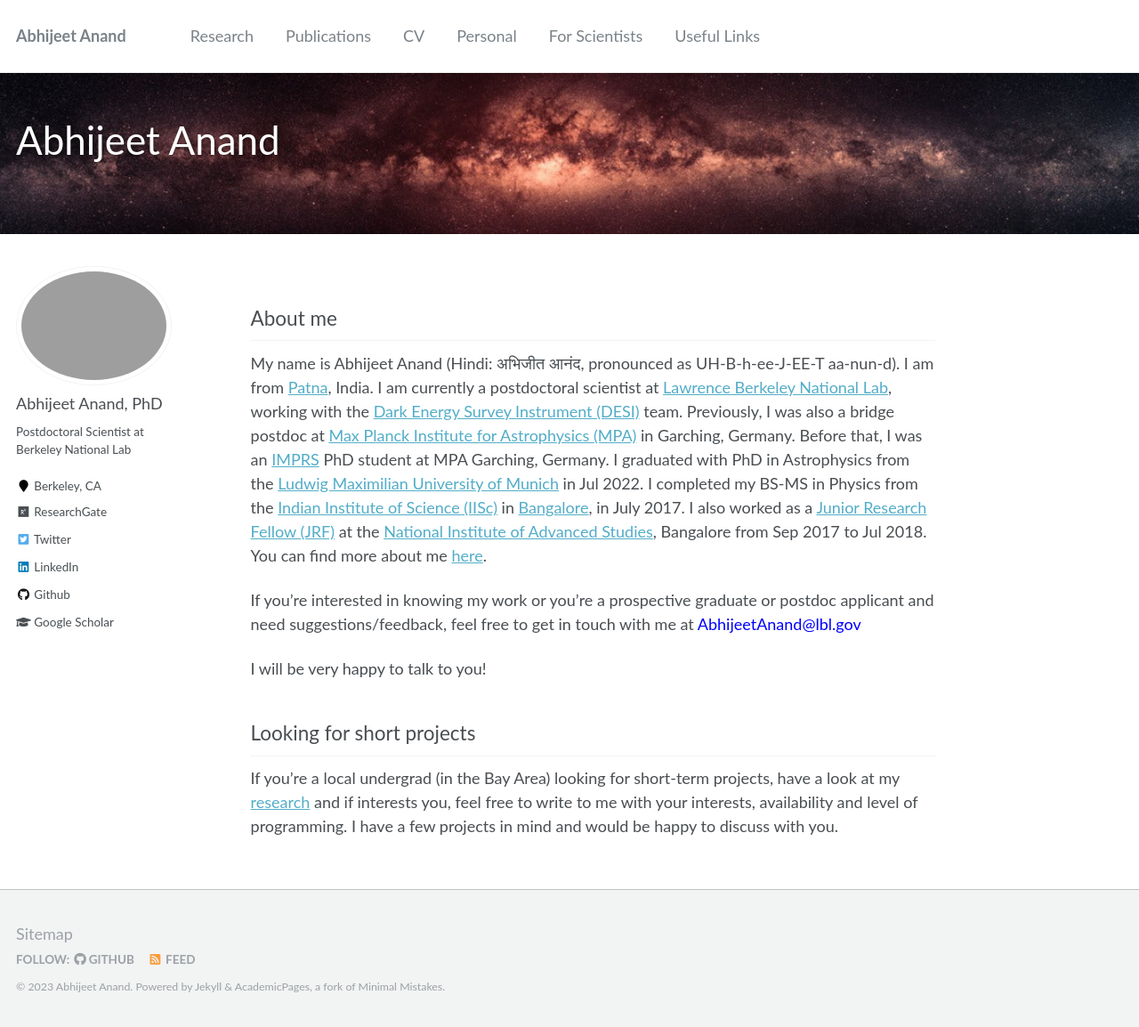
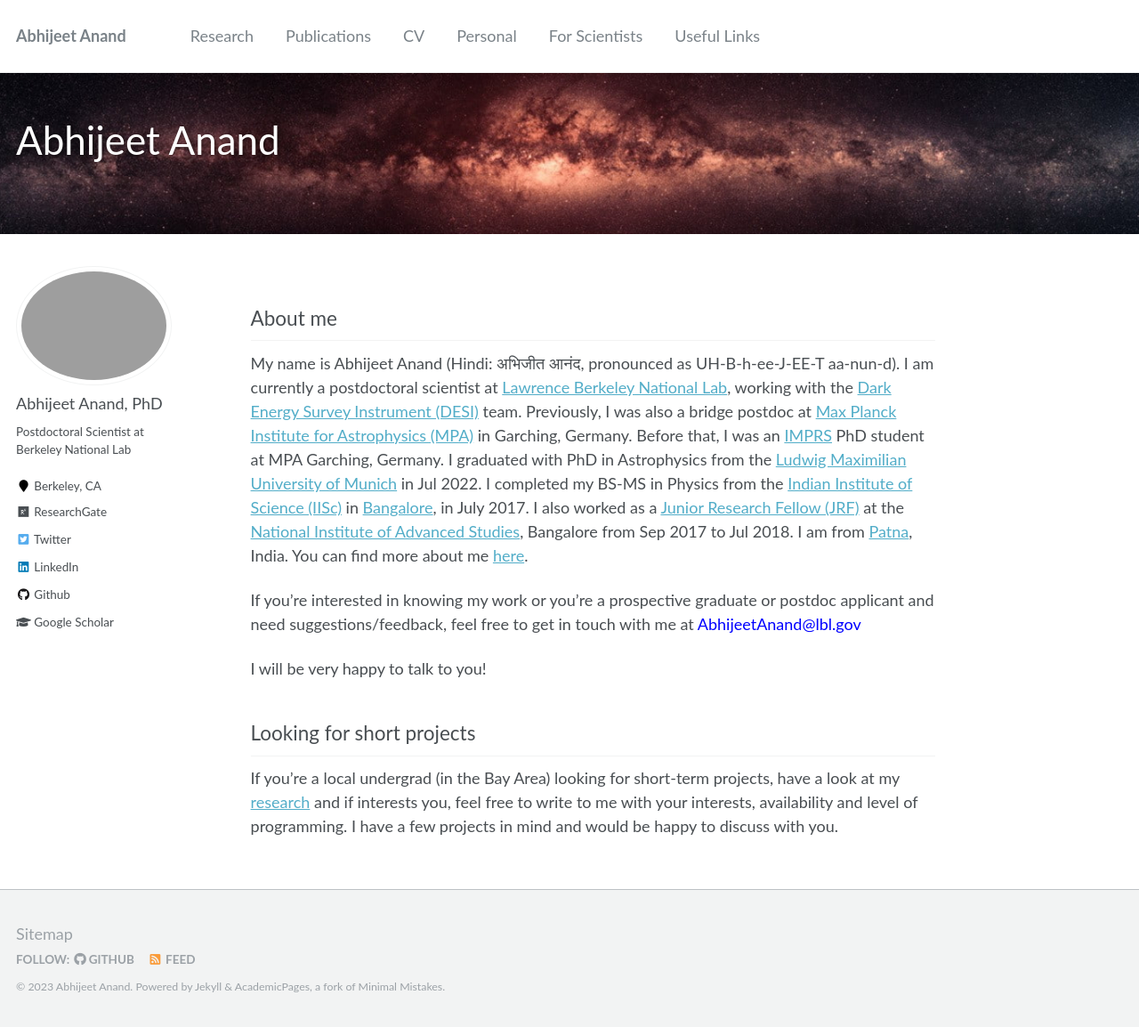
Before and after one commit to tapangoel1994/tapangoel1994.github.io, a Jekyll site: the page built from _pages/about.md, in a window 1280 px wide and 1154 px high. Shown: the whole window at 89% size. Built offline with Jekyll 4.4.1, drawn with Linux system fonts in a browser that asks for light colours.

```diff
--- a/_pages/about.md
+++ b/_pages/about.md
@@ -17,7 +17,7 @@ header:
 
 ## About me
 
-My name is Abhijeet Anand (Hindi: अभिजीत आनंद, pronounced as UH-B-h-ee-J-EE-T aa-nun-d). I am from [Patna](https://en.wikipedia.org/wiki/Patna), India. I am currently a postdoctoral scientist at [Lawrence Berkeley National Lab](https://en.wikipedia.org/wiki/Lawrence_Berkeley_National_Laboratory), working with the [Dark Energy Survey Instrument (DESI)](https://www.desi.lbl.gov/) team. Previously, I was also a bridge postdoc at [Max Planck Institute for Astrophysics (MPA)](https://www.mpa-garching.mpg.de/) in Garching, Germany. Before that, I was an [IMPRS](https://www.imprs-astro.mpg.de/) PhD student at MPA Garching, Germany. I graduated with PhD in Astrophysics from the [Ludwig Maximilian University of Munich](https://en.wikipedia.org/wiki/Ludwig_Maximilian_University_of_Munich) in Jul 2022. I completed my BS-MS in Physics from the [Indian Institute of Science (IISc)](https://en.wikipedia.org/wiki/Indian_Institute_of_Science) in [Bangalore](https://en.wikipedia.org/wiki/Bangalore), in July 2017. I also worked as a [Junior Research Fellow (JRF)](https://en.wikipedia.org/wiki/Junior_Research_Fellowship) at the [National Institute of Advanced Studies](https://en.wikipedia.org/wiki/National_Institute_of_Advanced_Studies), Bangalore from Sep 2017 to Jul 2018. You can find more about me [here](/pages/detailabout).
+My name is Abhijeet Anand (Hindi: अभिजीत आनंद, pronounced as UH-B-h-ee-J-EE-T aa-nun-d). I am currently a postdoctoral scientist at [Lawrence Berkeley National Lab](https://en.wikipedia.org/wiki/Lawrence_Berkeley_National_Laboratory), working with the [Dark Energy Survey Instrument (DESI)](https://www.desi.lbl.gov/) team. Previously, I was also a bridge postdoc at [Max Planck Institute for Astrophysics (MPA)](https://www.mpa-garching.mpg.de/) in Garching, Germany. Before that, I was an [IMPRS](https://www.imprs-astro.mpg.de/) PhD student at MPA Garching, Germany. I graduated with PhD in Astrophysics from the [Ludwig Maximilian University of Munich](https://en.wikipedia.org/wiki/Ludwig_Maximilian_University_of_Munich) in Jul 2022. I completed my BS-MS in Physics from the [Indian Institute of Science (IISc)](https://en.wikipedia.org/wiki/Indian_Institute_of_Science) in [Bangalore](https://en.wikipedia.org/wiki/Bangalore), in July 2017. I also worked as a [Junior Research Fellow (JRF)](https://en.wikipedia.org/wiki/Junior_Research_Fellowship) at the [National Institute of Advanced Studies](https://en.wikipedia.org/wiki/National_Institute_of_Advanced_Studies), Bangalore from Sep 2017 to Jul 2018. I am from [Patna](https://en.wikipedia.org/wiki/Patna), India. You can find more about me [here](/pages/detailabout).
 
 If you're interested in knowing my work or you're a prospective graduate or postdoc applicant and need suggestions/feedback, feel free to get in touch with me at <span style="color:blue">AbhijeetAnand@lbl.gov</span>
 
```
